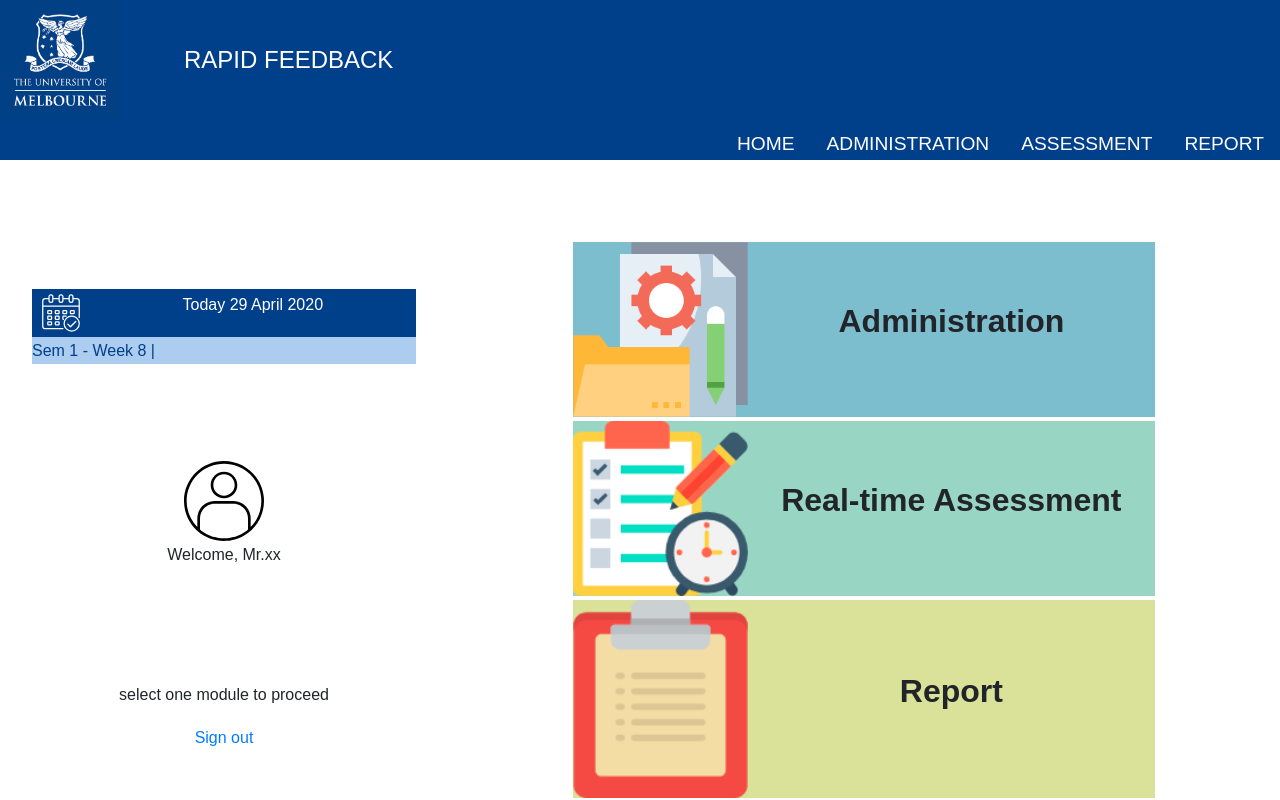
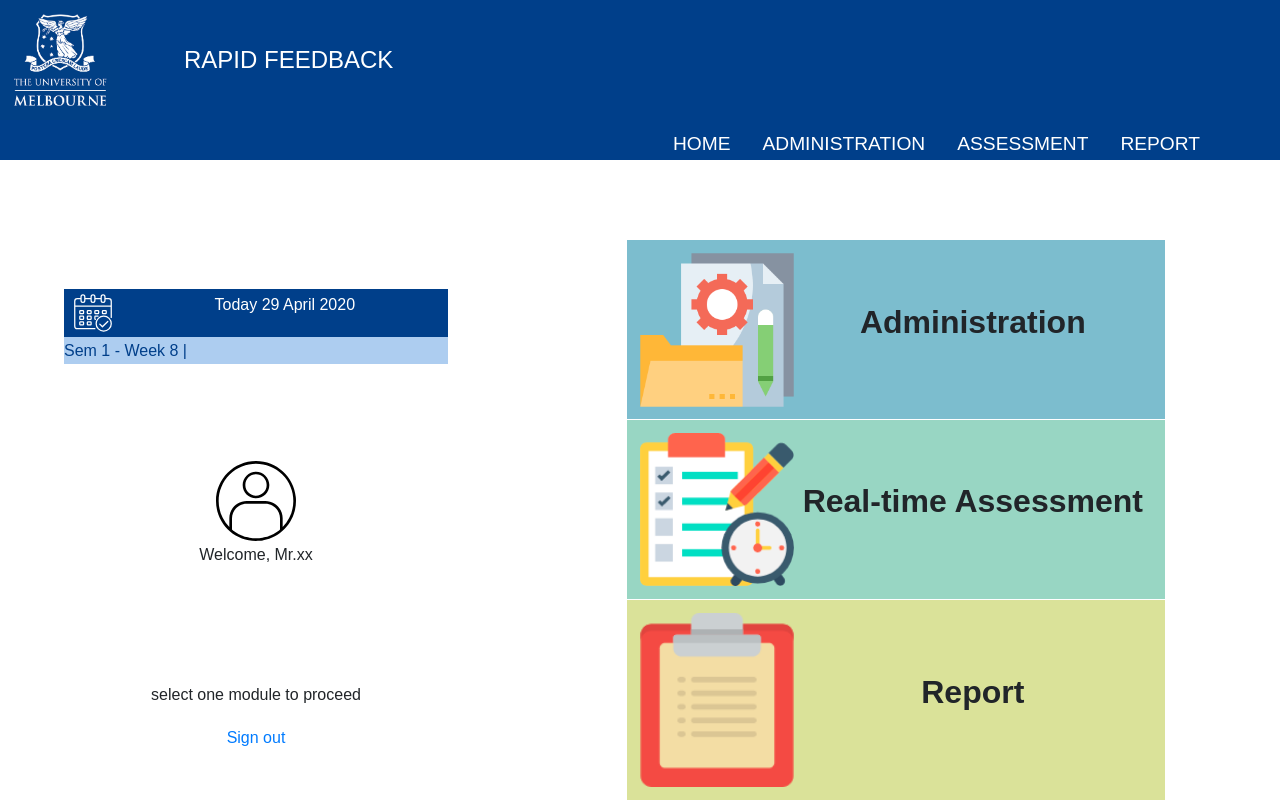
Before and after one commit to caffeaulait/Rapid-Feedback, a React (Create React App) app: page /home in a window 1280 px wide. Built offline with nearby package versions, Linux system fonts and the light colour scheme.

Commit message:
home page modify

```diff
--- a/src/components/Header/Header.module.css
+++ b/src/components/Header/Header.module.css
@@ -11,6 +11,7 @@
 
 .mynav {
   text-transform: uppercase;
+  margin-right: 5%;
   clear: both;
 }
 
--- a/src/components/Home/Home.js
+++ b/src/components/Home/Home.js
@@ -14,6 +14,12 @@ class Home extends React.Component {
   onChangeAvatar = () => {
     console.log('change avatar');
   };
+
+  goToAdmin = () => {};
+
+  goToAssess = () => {};
+
+  gotToReport = () => {};
 
   render() {
     // if (!this.props.isAuthenticated) {
@@ -49,17 +55,17 @@ class Home extends React.Component {
           </div>
 
           <div className={styles.right}>
-            <div>
+            <div onClick={this.goToAdmin}>
               <img src={Admin} alt='admin'></img>
               <p>Administration</p>
             </div>
 
-            <div>
+            <div onClick={this.goToAssess}>
               <img src={Assess} alt='assess'></img>
               <p>Real-time Assessment</p>
             </div>
 
-            <div>
+            <div onClick={this.gotToReport}>
               <img src={Report} alt='report'></img>
               <p>Report</p>
             </div>
--- a/src/components/Home/Home.module.css
+++ b/src/components/Home/Home.module.css
@@ -7,7 +7,7 @@
 }
 
 .left {
-  flex: 35%;
+  flex: 40%;
   display: flex;
   flex-direction: column;
   align-items: stretch;
@@ -15,7 +15,7 @@
 }
 
 .right {
-  flex: 65%;
+  flex: 60%;
   display: flex;
   flex-direction: column;
   align-items: center;
@@ -75,6 +75,7 @@ div.right > div:nth-child(3) {
 }
 
 div.right div {
+  padding: 1vw;
   display: flex;
   justify-content: center;
   align-items: center;
```
